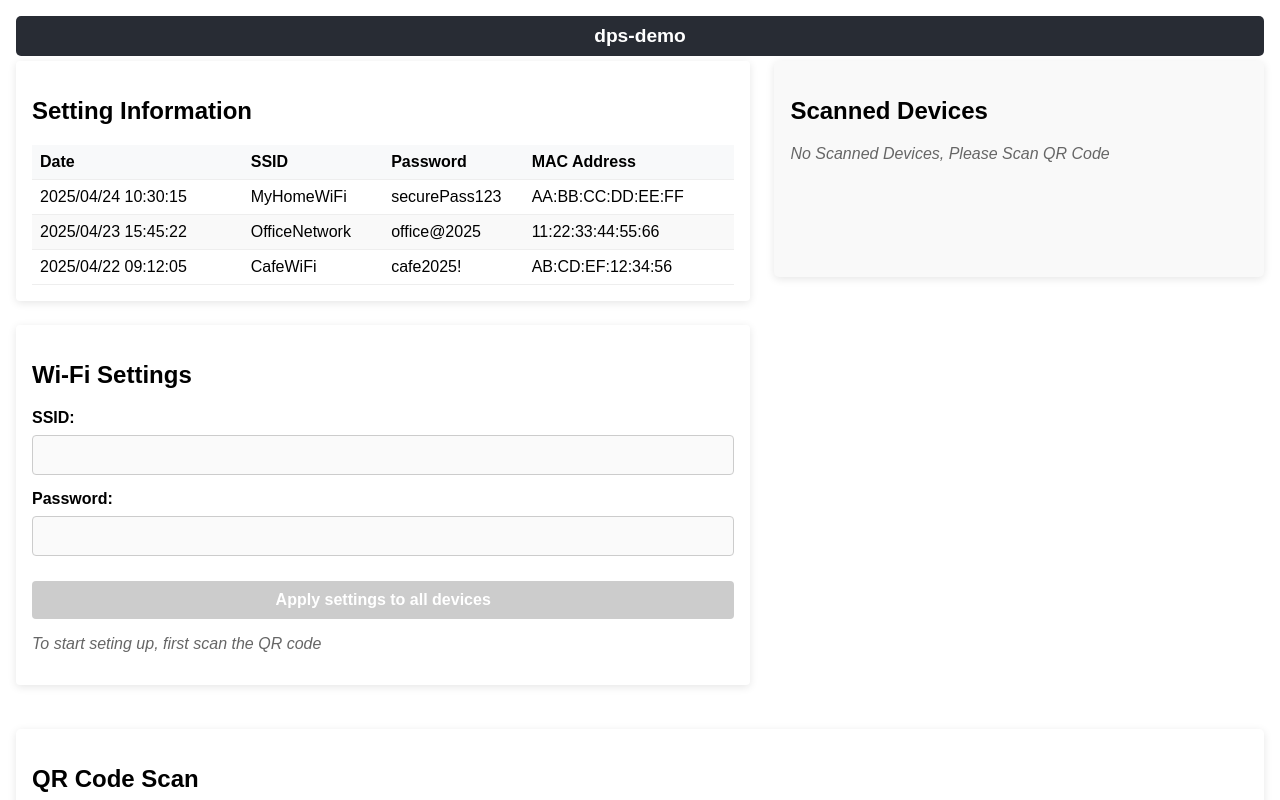
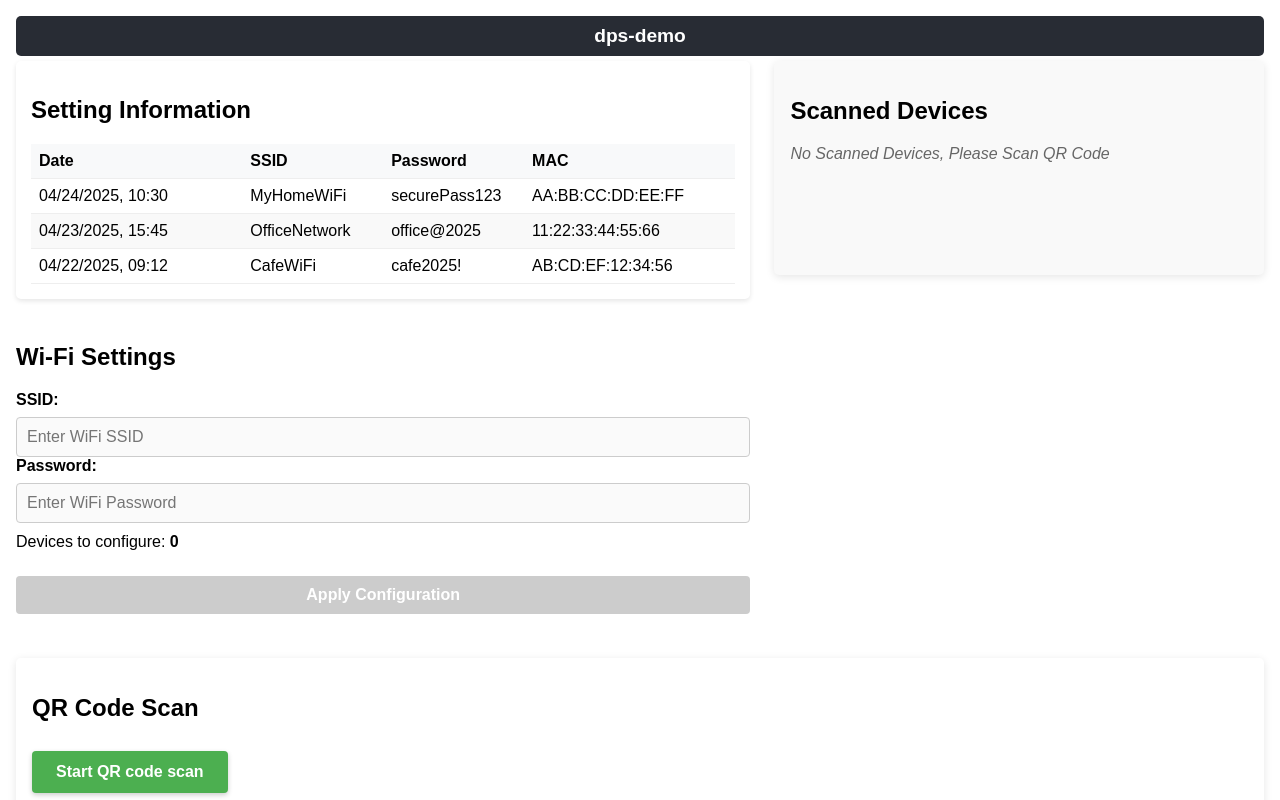
Before and after one commit to fujiwara-e/Qrdia, a React (Create React App) app in the folder frontend/: page / in a window 1280 px wide. Shown: the top 800 px of the page. Built offline with nearby package versions, Linux system fonts and the light colour scheme.

Commit message:
[WIP] Implementing Setting Infomation panel animation

```diff
--- a/frontend/src/App.js
+++ b/frontend/src/App.js
@@ -11,6 +11,8 @@ function App() {
     const [scannedDevices, setScannedDevices] = useState([]);
     const [error, setError] = useState(null);
     const [loading, setLoading] = useState(false);
+    // Track newly added devices for animation
+    const [newDevices, setNewDevices] = useState([]);
 
     // モックデータの作成
     const mockData = [
@@ -85,6 +87,16 @@ function App() {
             } else {
                 // 新しいデバイスを追加
                 setScannedDevices(prev => [...prev, parsedData]);
+
+                // マークこのデバイスを新しいものとして
+                setNewDevices(prev => [...prev, parsedData.mac_address]);
+
+                // アニメーション後に "new" ステータスをクリア (3秒後)
+                setTimeout(() => {
+                    setNewDevices(current =>
+                        current.filter(mac => mac !== parsedData.mac_address)
+                    );
+                }, 3000);
             }
 
             // エラーがあれば消去
@@ -147,6 +159,7 @@ function App() {
 
                 // デバイスリストをクリア
                 setScannedDevices([]);
+                setNewDevices([]);
             } else {
                 setError("設定適用中にエラーが発生しました: " + response.data.message);
             }
@@ -191,6 +204,7 @@ function App() {
     // スキャン済みデバイスをクリアする
     const clearScannedDevices = () => {
         setScannedDevices([]);
+        setNewDevices([]);
     };
 
     return (
@@ -198,7 +212,7 @@ function App() {
             <div className="vertical-layout">
                 {/* Three Panels Grid - All three panels side by side */}
                 <div className="panels-grid three-columns">
-                    <HistoryTable history={history} />
+                    <HistoryTable history={history} newDevices={newDevices} />
 
                     <div className="scanned-devices-section">
                         <h2>Scanned Devices</h2>
@@ -206,7 +220,10 @@ function App() {
                             <>
                                 <ul className="device-list">
                                     {scannedDevices.map((device, index) => (
-                                        <li key={index} className="device-item">
+                                        <li
+                                            key={index}
+                                            className={`device-item ${newDevices.includes(device.mac_address) ? 'new-device' : ''}`}
+                                        >
                                             <span>MAC: {device.mac_address}</span>
                                             <span>Channel: {device.channel}</span>
                                         </li>
@@ -225,6 +242,7 @@ function App() {
                         onSubmit={handleFormSubmit}
                         disabled={scannedDevices.length === 0}
                         loading={loading}
+                        devices={scannedDevices}
                     />
                 </div>
 
@@ -235,8 +253,11 @@ function App() {
                 )}
 
                 {scannedDevices.length > 0 && (
-                    <div className="success-message">
-                        {scannedDevices.length} devices have been scanned
+                    <div className={`success-message ${newDevices.length > 0 ? 'new-device-alert' : ''}`}>
+                        <span className="device-count">{scannedDevices.length}</span> devices have been scanned
+                        {newDevices.length > 0 && (
+                            <span className="new-badge">New device added!</span>
+                        )}
                     </div>
                 )}
 
--- a/frontend/src/components/ConfigForm.js
+++ b/frontend/src/components/ConfigForm.js
@@ -1,73 +1,32 @@
-import React, { useState } from 'react';
-import axios from 'axios';
+import React, { useState, useEffect } from 'react';
+import '../styles/ConfigForm.css';
 
-function ConfigForm({ onSubmit, disabled }) {
+const ConfigForm = ({ onSubmit, disabled, loading, newDevices, devices }) => {
     const [ssid, setSsid] = useState('');
     const [password, setPassword] = useState('');
-    const [loading, setLoading] = useState(false);
-    const [status, setStatus] = useState(null);
 
-    // 入力フィールドの変更ハンドラを明示的に定義
-    const handleSsidChange = (e) => {
-        setSsid(e.target.value);
-    };
-
-    const handlePasswordChange = (e) => {
-        setPassword(e.target.value);
-    };
-
-    const handleSubmit = async (e) => {
+    const handleSubmit = (e) => {
         e.preventDefault();
-        if (disabled) return;
-
-        setLoading(true);
-        setStatus(null);
-
-        try {
-            // フォームデータを作成
-            const formData = {
-                ssid,
-                password
-            };
-
-            console.log("送信データ:", formData);
-
-            // 親コンポーネントに通知
-            onSubmit(formData);
-
-            setStatus({
-                type: 'success',
-                message: 'Configuration applied successfully'
-            });
-
-            // フォームをリセット
-            setSsid('');
-            setPassword('');
-        } catch (error) {
-            console.error('Error submitting form:', error);
-            setStatus({
-                type: 'error',
-                message: 'Failed to apply configuration'
-            });
-        } finally {
-            setLoading(false);
+        if (ssid.trim() && password.trim()) {
+            onSubmit({ ssid, password });
         }
     };
 
     return (
-        <div className="config-form">
-            <h2>Wi-Fi Settings</h2>
-            <form onSubmit={handleSubmit} autoComplete='off'>
-                <div className="form-row">
+        <div className="config-form-section">
+            <h2>Wi-Fi Settings </h2>
+            <form onSubmit={handleSubmit}>
                 <div className="form-group">
                     <label htmlFor="ssid">SSID:</label>
                     <input
                         type="text"
                         id="ssid"
                         value={ssid}
-                            onChange={handleSsidChange}
+                        onChange={(e) => setSsid(e.target.value)}
+                        placeholder="Enter WiFi SSID"
+                        required
                         disabled={disabled || loading}
-                            required
+                        autoComplete='off'
                     />
                 </div>
                 <div className="form-group">
@@ -76,28 +35,27 @@ function ConfigForm({ onSubmit, disabled }) {
                         type="text"
                         id="password"
                         value={password}
-                            onChange={handlePasswordChange}
+                        onChange={(e) => setPassword(e.target.value)}
+                        placeholder="Enter WiFi Password"
+                        required
                         disabled={disabled || loading}
-                            required
                     />
                 </div>
+
+                <div className="device-count-display">
+                    Devices to configure: <span className="count">{devices ? devices.length : 0}</span>
                 </div>
-                <button type="submit" disabled={disabled || loading} className="submit-button">
-                    {loading ? 'Processing...' : 'Apply settings to all devices'}
+
+                <button
+                    type="submit"
+                    className={`submit-button ${disabled || loading ? 'disabled' : ''}`}
+                    disabled={disabled || loading}
+                >
+                    {loading ? 'Configuring...' : 'Apply Configuration'}
                 </button>
-
-                {status && (
-                    <div className={`status ${status.type}`}>
-                        {status.message}
-                    </div>
-                )}
-
-                {disabled && (
-                    <p className="info-text">To start seting up, first scan the QR code</p>
-                )}
             </form>
         </div>
     );
-}
+};
 
 export default ConfigForm;
--- a/frontend/src/components/HistoryTable.js
+++ b/frontend/src/components/HistoryTable.js
@@ -1,46 +1,40 @@
 import React from 'react';
+import '../styles/HistoryTable.css';
 
-function HistoryTable({ history }) {
-    if (!history || history.length === 0) {
-        return (
-            <div className="history">
-                <h2>Setting Information</h2>
-                <p>No Infomation</p>
-            </div>
-        );
-    }
+const HistoryTable = ({ history, newDevices }) => {
+    const hasNewDevices = newDevices && newDevices.length > 0;
 
-    // 日付を24時間表記でフォーマットする関数
     const formatDate = (dateString) => {
         const date = new Date(dateString);
-        const year = date.getFullYear();
-        const month = String(date.getMonth() + 1).padStart(2, '0');
-        const day = String(date.getDate()).padStart(2, '0');
-        const hours = String(date.getHours()).padStart(2, '0');
-        const minutes = String(date.getMinutes()).padStart(2, '0');
-        const seconds = String(date.getSeconds()).padStart(2, '0');
-
-        return `${year}/${month}/${day} ${hours}:${minutes}:${seconds}`;
-    };
-
-    // キーの表示を短縮する関数
-    const formatKey = (key) => {
-        if (!key) return '';
-        return key.substring(0, 5) + '...';
+        return new Intl.DateTimeFormat('default', {
+            year: 'numeric',
+            month: '2-digit',
+            day: '2-digit',
+            hour: '2-digit',
+            minute: '2-digit',
+            hour12: false
+        }).format(date);
     };
 
     return (
-        <div className="history">
+        <div className={`history-table-section ${hasNewDevices ? 'setting-info-highlight' : ''}`}>
             <h2>Setting Information</h2>
+
+            {hasNewDevices && (
+                <div className="new-device-notification">
+                    <span className="notification-icon">📌</span>
+                    <span className="notification-text">New device ready for configuration</span>
+                </div>
+            )}
+
+            <div className="table-container">
                 <table>
                     <thead>
                         <tr>
                             <th>Date</th>
                             <th>SSID</th>
                             <th>Password</th>
-                        <th>MAC Address</th>
-                        {/* <th>channel</th> */}
-                        {/* <th>Key</th> */}
+                            <th>MAC</th>
                         </tr>
                     </thead>
                     <tbody>
@@ -50,14 +44,13 @@ function HistoryTable({ history }) {
                                 <td>{item.ssid}</td>
                                 <td>{item.password}</td>
                                 <td>{item.mac_address}</td>
-                            {/* <td>{item.channel}</td> */}
-                            {/* <td>{formatKey(item.key)}</td> */}
                             </tr>
                         ))}
                     </tbody>
                 </table>
             </div>
+        </div>
     );
-}
+};
 
 export default HistoryTable;
--- /dev/null
+++ b/frontend/src/styles/ConfigForm.css
@@ -0,0 +1,93 @@
+/* Add these styles to your existing ConfigForm.css */
+
+.panel-highlight {
+    animation: panel-flash 3s ease-out;
+}
+
+@keyframes panel-flash {
+    0% {
+        box-shadow: 0 0 0 2px rgba(76, 175, 80, 0);
+    }
+
+    25% {
+        box-shadow: 0 0 0 10px rgba(76, 175, 80, 0.5);
+    }
+
+    75% {
+        box-shadow: 0 0 0 10px rgba(76, 175, 80, 0.3);
+    }
+
+    100% {
+        box-shadow: 0 0 0 2px rgba(76, 175, 80, 0);
+    }
+}
+
+.device-notification {
+    margin: 10px 0;
+    padding: 8px 12px;
+    background-color: rgba(76, 175, 80, 0.2);
+    border-left: 4px solid #4CAF50;
+    border-radius: 4px;
+    display: flex;
+    align-items: center;
+    animation: slide-in 0.5s ease-out;
+}
+
+@keyframes slide-in {
+    from {
+        transform: translateX(-20px);
+        opacity: 0;
+    }
+
+    to {
+        transform: translateX(0);
+        opacity: 1;
+    }
+}
+
+.blink-icon {
+    margin-right: 10px;
+    animation: blink 1s infinite alternate;
+}
+
+@keyframes blink {
+    from {
+        opacity: 1;
+    }
+
+    to {
+        opacity: 0.3;
+    }
+}
+
+.device-count-display {
+    margin: 10px 0;
+    font-weight: 500;
+}
+
+.count {
+    font-weight: bold;
+}
+
+.count-highlight {
+    background-color: #4CAF50;
+    color: white;
+    padding: 2px 8px;
+    border-radius: 12px;
+    display: inline-block;
+    animation: count-pulse 2s infinite;
+}
+
+@keyframes count-pulse {
+    0% {
+        transform: scale(1);
+    }
+
+    50% {
+        transform: scale(1.1);
+    }
+
+    100% {
+        transform: scale(1);
+    }
+}
--- /dev/null
+++ b/frontend/src/styles/HistoryTable.css
@@ -0,0 +1,81 @@
+/* Add these styles to your existing HistoryTable.css */
+
+.setting-info-highlight {
+    position: relative;
+    animation: setting-info-glow 2s infinite alternate;
+}
+
+@keyframes setting-info-glow {
+    from {
+        box-shadow: 0 0 5px rgba(76, 175, 80, 0.5);
+        border-left: 3px solid rgba(76, 175, 80, 0.7);
+    }
+
+    to {
+        box-shadow: 0 0 15px rgba(76, 175, 80, 0.8);
+        border-left: 3px solid rgba(76, 175, 80, 1);
+    }
+}
+
+.new-device-notification {
+    margin: 10px 0;
+    padding: 10px;
+    background-color: #f9fff9;
+    border-left: 3px solid #4CAF50;
+    display: flex;
+    align-items: center;
+    animation: fade-in-out 3s infinite alternate;
+    border-radius: 4px;
+}
+
+.notification-icon {
+    margin-right: 10px;
+    font-size: 1.2em;
+    animation: bounce 1s infinite alternate;
+}
+
+.notification-text {
+    font-weight: 500;
+    color: #2e7d32;
+}
+
+@keyframes fade-in-out {
+    0% {
+        opacity: 0.7;
+        transform: translateY(-3px);
+    }
+
+    100% {
+        opacity: 1;
+        transform: translateY(0);
+    }
+}
+
+@keyframes bounce {
+    from {
+        transform: translateY(0);
+    }
+
+    to {
+        transform: translateY(-5px);
+    }
+}
+
+/* Make sure the base styles are also defined */
+.history-table-section {
+    padding: 15px;
+    background-color: white;
+    border-radius: 5px;
+    box-shadow: 0 2px 5px rgba(0, 0, 0, 0.1);
+    max-height: 400px;
+    overflow-y: auto;
+}
+
+.table-container {
+    overflow-x: auto;
+}
+
+/* Add a subtle transition for all state changes */
+.history-table-section {
+    transition: all 0.3s ease;
+}
```
Also changed, not shown: frontend/src/App.css (+98 -0 lines). Lines whose indentation alone changed are shown as unchanged.
